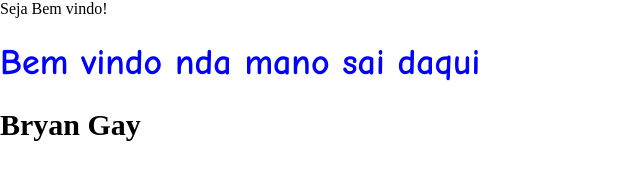
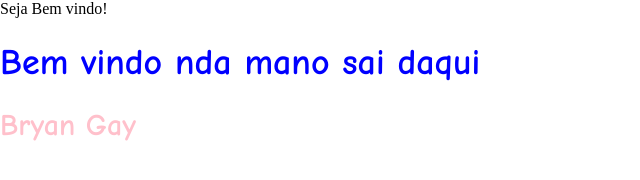
Before and after one commit to BryanPatucci/ProjetoDupla, a website: page www/index.html in a window 1280 px wide. Shown: the whole page, without its empty margins (0-640 px from the left). Drawn offline with Linux system fonts and the light colour scheme.

Commit message:
colocando coisas

```diff
--- a/www/css/style.css
+++ b/www/css/style.css
@@ -2,3 +2,5 @@ h1 {
     font-family: Comic Sans MS;
     color:blue;
 }
+h2 {font-family: Comic Sans MS;
+  color: pink;}
```
